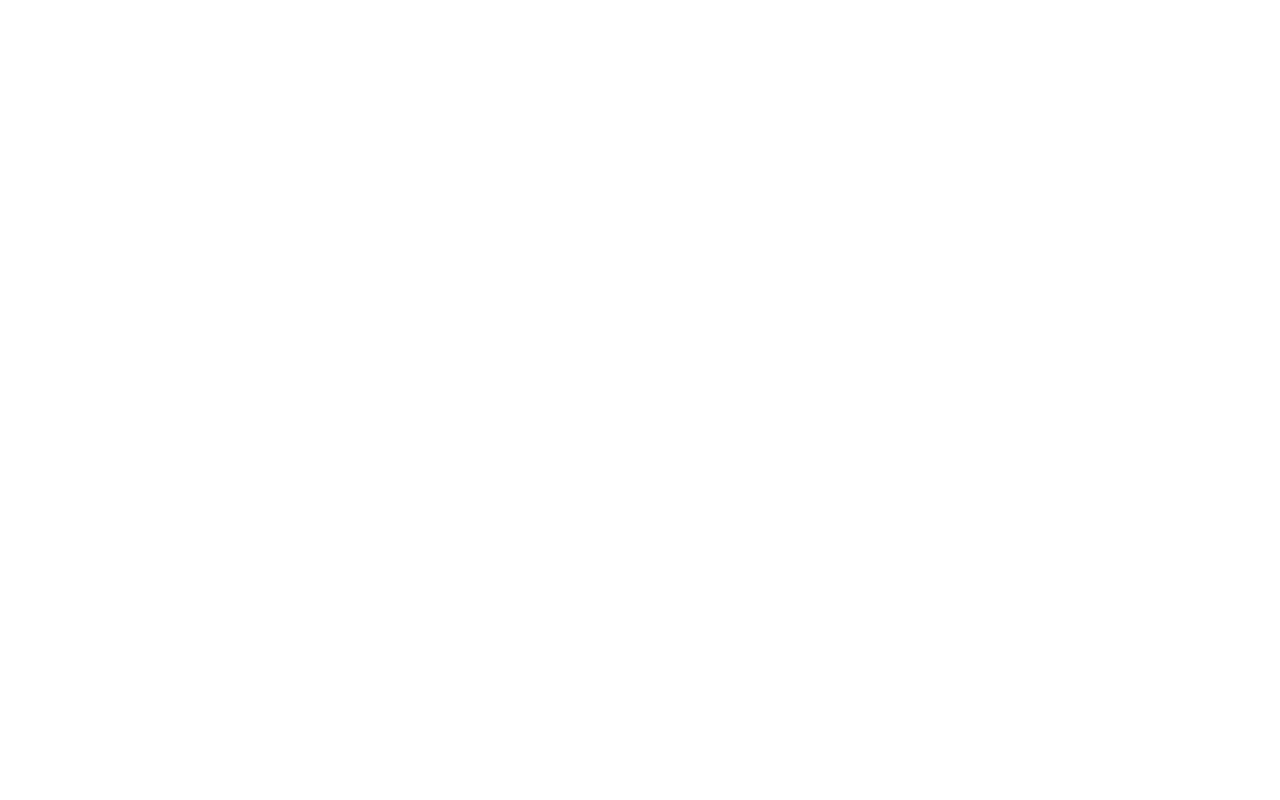
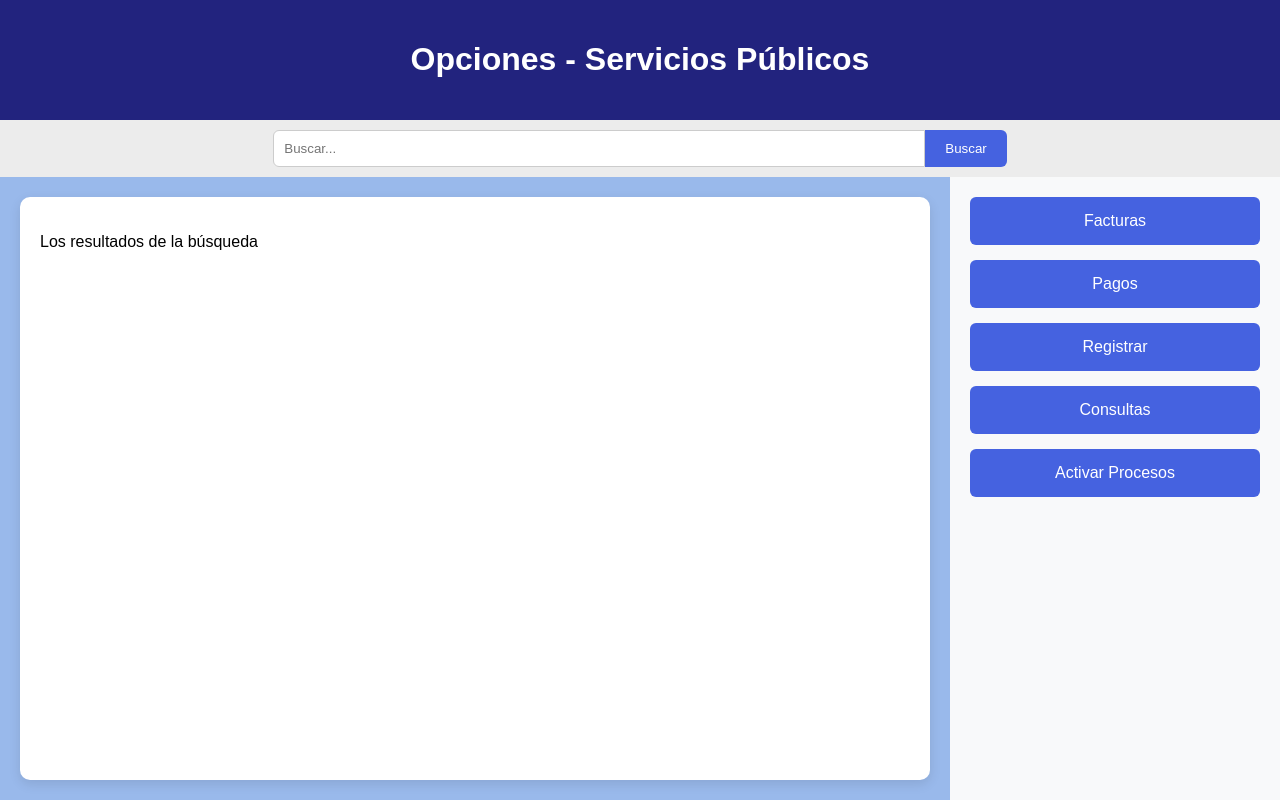
Before and after one commit to Vico26/BD1_TerceraTareaProgramada, a website: page public/options.html in a window 1280 px wide. Drawn offline with Linux system fonts and the light colour scheme.

Commit message:
mas cosas added
ya sirve serverP

```diff
--- a/public/options.html
+++ b/public/options.html
@@ -3,9 +3,129 @@
 <head>
     <meta charset="UTF-8">
     <meta name="viewport" content="width=device-width, initial-scale=1.0">
-    <title>ESOOO</title>
+    <title>Opciones - Servicios Públicos</title>
+    <style>
+        body {
+            font-family: Arial, sans-serif;
+            margin: 0;
+            background-color: #99b9eb;
+            display: flex;
+            flex-direction: column;
+            height: 100vh;
+        }
+
+        header {
+            background-color: #22237e;
+            color: white;
+            padding: 20px;
+            text-align: center;
+        }
+
+        .search-bar {
+            padding: 10px;
+            display: flex;
+            justify-content: center;
+            background-color: #ececec;
+        }
+
+        .search-bar input[type="text"] {
+            width: 50%;
+            padding: 10px;
+            border: 1px solid #ccc;
+            border-radius: 6px 0 0 6px;
+            outline: none;
+        }
+
+        .search-bar button {
+            padding: 10px 20px;
+            border: none;
+            background-color: #4562e0;
+            color: white;
+            border-radius: 0 6px 6px 0;
+            cursor: pointer;
+        }
+
+        .search-bar button:hover {
+            background-color: #0056b3;
+        }
+
+        main {
+            flex: 1;
+            display: flex;
+        }
+
+        .results-panel {
+            flex: 3;
+            background-color: white;
+            margin: 20px;
+            border-radius: 10px;
+            padding: 20px;
+            overflow-y: auto;
+            box-shadow: 0 4px 12px rgba(0,0,0,0.1);
+        }
+
+        .sidebar {
+            flex: 1;
+            display: flex;
+            flex-direction: column;
+            justify-content: flex-start;
+            padding: 20px;
+            background-color: #f8f9fa;
+        }
+
+        .sidebar button {
+            padding: 15px;
+            margin-bottom: 15px;
+            border: none;
+            border-radius: 6px;
+            background-color: #4562e0;
+            color: white;
+            font-size: 16px;
+            cursor: pointer;
+        }
+
+        .sidebar button:hover {
+            background-color: #0056b3;
+        }
+    </style>
 </head>
 <body>
+    <header>
+        <h1>Opciones - Servicios Públicos</h1>
+    </header>
 
+    <div class="search-bar">
+        <input type="text" id="searchInput" placeholder="Buscar...">
+        <button onclick="buscar()">Buscar</button>
+    </div>
+
+    <main>
+        <div class="results-panel" id="resultsPanel">
+            <p>Los resultados de la búsqueda</p>
+        </div>
+
+        <div class="sidebar">
+            <button onclick="abrirSeccion('facturas')">Facturas</button>
+            <button onclick="abrirSeccion('pagos')">Pagos</button>
+            <button onclick="abrirSeccion('registrar')">Registrar</button>
+            <button onclick="abrirSeccion('consultas')">Consultas</button>
+            <button onclick="abrirSeccion('procesos')">Activar Procesos</button>
+        </div>
+    </main>
+
+    <script>
+        function buscar() {
+            const query = document.getElementById('searchInput').value;
+            const panel = document.getElementById('resultsPanel');
+            panel.innerHTML = `<p>Buscando: <strong>${query}</strong>...</p>`;
+            // Aquí luego puedes hacer fetch al servidor y mostrar resultados reales
+        }
+
+        function abrirSeccion(seccion) {
+            const panel = document.getElementById('resultsPanel');
+            panel.innerHTML = `<p>Sección seleccionada: <strong>${seccion}</strong></p>`;
+            // Aquí puedes manejar la lógica para mostrar cada sección
+        }
+    </script>
 </body>
 </html>
```
Also changed, not shown: public/index.html (+7 -7 lines), serverPrincipal.js (+11 -10 lines), serverProcesos.js (+5 -5 lines).
